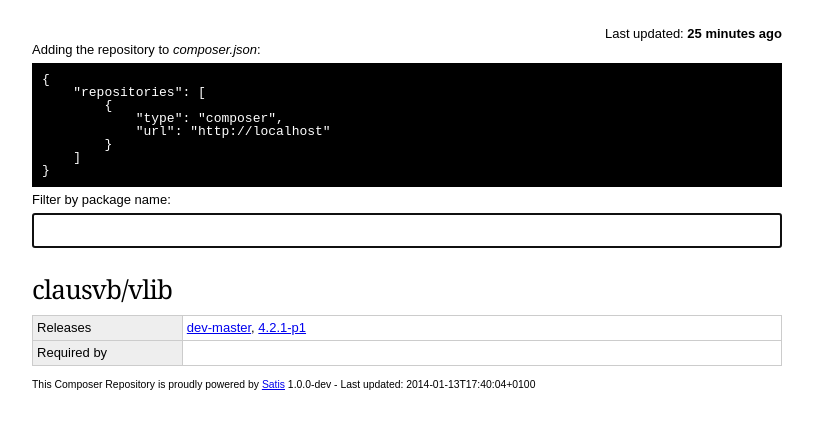
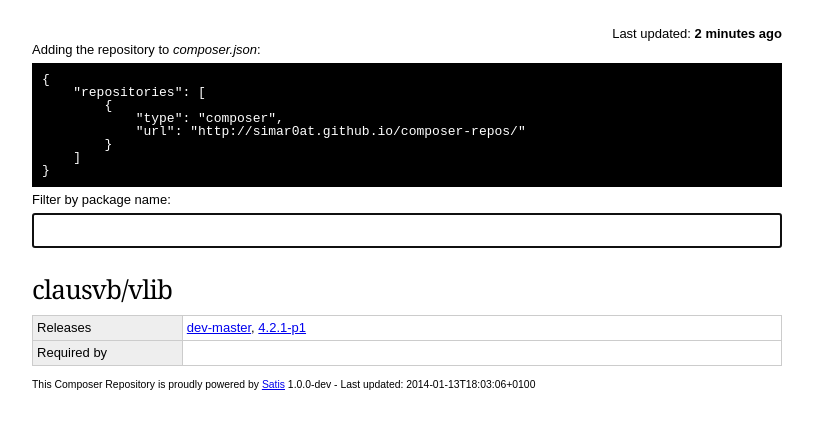
Before and after one commit to simar0at/composer-repos, a plain HTML site: page index.html in a window 1280 px wide. Shown: the part 67-496 px from the top of the page, without its empty margins (233-1046 px from the left). Drawn offline with Linux system fonts and the light colour scheme.

Commit message:
Update the actual location on the internet.

```diff
--- a/index.html
+++ b/index.html
@@ -42,7 +42,7 @@ input#search { font-size: 20px; margin: 5px 0; padding: 4px 5px; width: 100%; bo
         <div id="hd">
             <h1>ACDH Projects Composer Repository</h1>
                         <div id="lastupdate">
-                Last updated: <time datetime="2014-01-13T17:40:04+0100">Mon, 13 Jan 2014 17:40:04 +0100</time>
+                Last updated: <time datetime="2014-01-13T18:03:06+0100">Mon, 13 Jan 2014 18:03:06 +0100</time>
             </div>
         </div>
         <div id="bd">
@@ -52,7 +52,7 @@ input#search { font-size: 20px; margin: 5px 0; padding: 4px 5px; width: 100%; bo
     "repositories": [
         {
             "type": "composer",
-            "url": "http://localhost"
+            "url": "http://simar0at.github.io/composer-repos/"
         }
     ]
 }</code></pre>
@@ -76,7 +76,7 @@ input#search { font-size: 20px; margin: 5px 0; padding: 4px 5px; width: 100%; bo
                             </div>
         </div>
         <div id="ft">
-            <p><small>This Composer Repository is proudly powered by <a href="https://github.com/composer/satis">Satis</a> 1.0.0-dev - Last updated:  2014-01-13T17:40:04+0100</small></p>
+            <p><small>This Composer Repository is proudly powered by <a href="https://github.com/composer/satis">Satis</a> 1.0.0-dev - Last updated:  2014-01-13T18:03:06+0100</small></p>
         </div>
     </div>
 
@@ -110,7 +110,7 @@ if(x.isFunction(n))while(r=o[i++])"+"===r[0]?(r=r.slice(1)||"*",(e[r]=e[r]||[]).
         }).focus();
         var $lastUpdate = $('#lastupdate time');
         function updateDate() {
-            $lastUpdate.text(moment('2014-01-13T17:40:04+0100').fromNow());
+            $lastUpdate.text(moment('2014-01-13T18:03:06+0100').fromNow());
         }
         setInterval(updateDate, 5000);
         updateDate();
```
